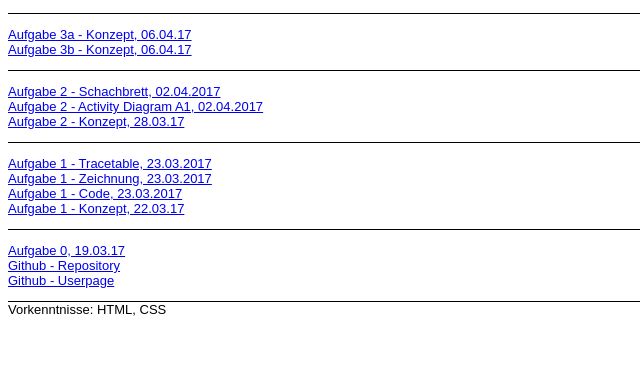
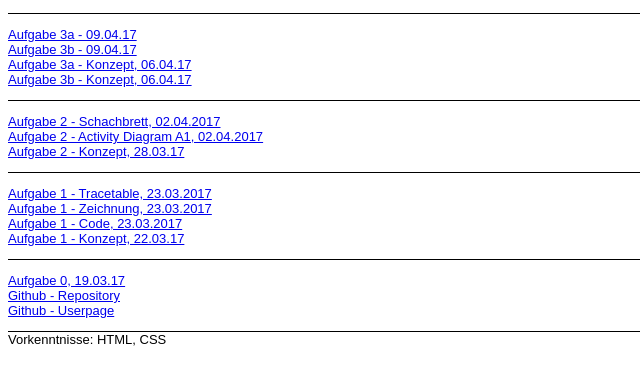
Before and after one commit to hejSalome/EIA2, a plain HTML site: page steckbrief.htm in a window 1280 px wide. Shown: the whole page, without its empty margins (0-640 px from the left). Drawn offline with Linux system fonts and the light colour scheme.

Commit message:
Links to Steckbrief A3

```diff
--- a/steckbrief.htm
+++ b/steckbrief.htm
@@ -14,6 +14,8 @@
 </head>
 <body>
 <p style="border-top: 1px solid black"> </p>
+<a href="https://hejSalome.github.io/EIA2/aufgabe3/schachbrett2.html" target="_blank">Aufgabe 3a - 09.04.17</a><br>
+<a href="https://hejSalome.github.io/EIA2/aufgabe3/maumau.html" target="_blank">Aufgabe 3b - 09.04.17</a><br>
 <a href="https://hejSalome.github.io/EIA2/aufgabe3/Aufgabe3aKonzept.JPG" target="_blank">Aufgabe 3a - Konzept, 06.04.17</a><br>
 <a href="https://hejSalome.github.io/EIA2/aufgabe3/Aufgabe3bKonzept.JPG" target="_blank">Aufgabe 3b - Konzept, 06.04.17</a><br>
 <p style="border-top: 1px solid black"> </p>
```
